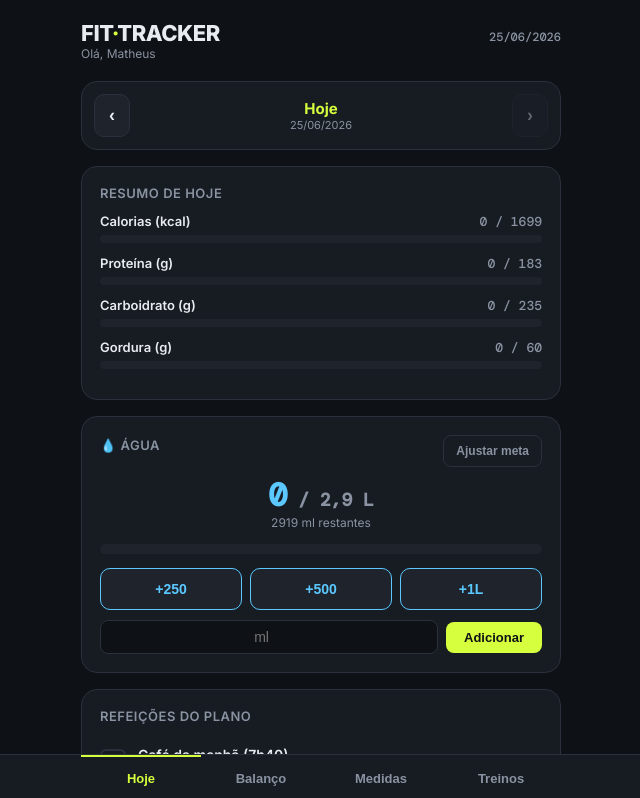
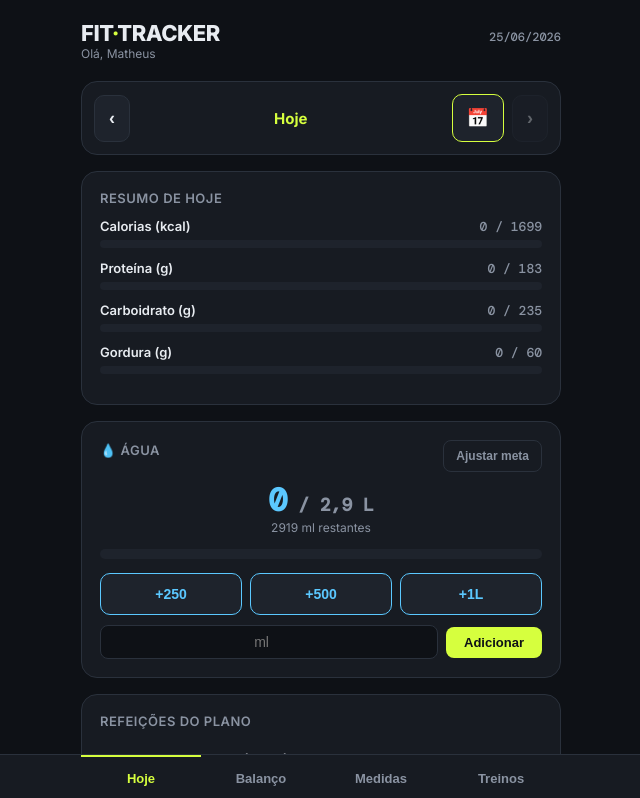
Before and after one commit to matheus-freedom/fit-tracker, a React (Vite) app: page / in a window 1280 px wide. Shown: the top 798 px of the page, without its empty margins (319-959 px from the left). Built offline with nearby package versions, Linux system fonts and the light colour scheme; a web font is replaced by a local one.

Commit message:
Update FitTracker.jsx

```diff
--- a/src/FitTracker.jsx
+++ b/src/FitTracker.jsx
@@ -270,6 +270,49 @@ function MiniGrafico({ pontos, cor, label, valorAtual }) {
   );
 }
 
+/*
+ * SELETOR DE DATA reutilizável (usado na aba Hoje e na aba Medidas).
+ * Setas ‹ › para ajuste fino de 1 dia + um botão de CALENDÁRIO explícito para
+ * saltos grandes (ex: voltar 60 dias). O botão de calendário é visível e óbvio
+ * — antes o calendário ficava num campo invisível e ninguém o descobria.
+ * Props: value (AAAA-MM-DD), onChange (recebe nova data), rotuloHoje liga/desliga
+ * o texto "Hoje", e maxHoje impede escolher datas futuras.
+ */
+function SeletorData({ value, onChange, rotuloHoje = true, maxHoje = true }) {
+  const ehHoje = value === hoje();
+  return (
+    <div style={{ display: "flex", alignItems: "center", gap: 8 }}>
+      <button onClick={() => onChange(somarDias(value, -1))} style={{ ...btnSec, padding: "12px 14px", fontSize: 18 }} aria-label="Dia anterior">‹</button>
+
+      <div style={{ flex: 1, textAlign: "center" }}>
+        <div style={{ fontSize: 15, fontWeight: 700, color: ehHoje && rotuloHoje ? ACCENT : TEXT }}>
+          {ehHoje && rotuloHoje ? "Hoje" : fmtData(value)}
+        </div>
+      </div>
+
+      {/* Botão de calendário EXPLÍCITO — abre o seletor nativo para saltos grandes */}
+      <div style={{ position: "relative" }}>
+        <button style={{ ...btnSec, padding: "12px 14px", fontSize: 18, borderColor: ACCENT, color: ACCENT }} aria-label="Abrir calendário">📅</button>
+        <input
+          type="date"
+          value={value}
+          max={maxHoje ? hoje() : undefined}
+          onChange={(e) => { if (e.target.value) onChange(e.target.value); }}
+          style={{ position: "absolute", inset: 0, opacity: 0, width: "100%", height: "100%", cursor: "pointer", border: "none" }}
+          aria-label="Escolher data no calendário"
+        />
+      </div>
+
+      <button
+        onClick={() => { if (!(maxHoje && ehHoje)) onChange(somarDias(value, 1)); }}
+        disabled={maxHoje && ehHoje}
+        style={{ ...btnSec, padding: "12px 14px", fontSize: 18, opacity: (maxHoje && ehHoje) ? 0.35 : 1, cursor: (maxHoje && ehHoje) ? "default" : "pointer" }}
+        aria-label="Próximo dia"
+      >›</button>
+    </div>
+  );
+}
+
 // ============================ [UI-HOJE] =====================================
 function AbaHoje({ dados, setDados, pesoAtual }) {
   // Data selecionada — começa em hoje, mas o usuário pode navegar para dias anteriores
@@ -369,35 +412,8 @@ function AbaHoje({ dados, setDados, pesoAtual }) {
   return (
     <div>
       {/* SELETOR DE DATA — setas para dia anterior/próximo + calendário */}
-      <div style={{ ...card, padding: 12, display: "flex", alignItems: "center", gap: 8 }}>
-        <button
-          onClick={() => setD(somarDias(d, -1))}
-          style={{ ...btnSec, padding: "10px 14px", fontSize: 18 }}
-          aria-label="Dia anterior"
-        >‹</button>
-
-        <div style={{ flex: 1, textAlign: "center", position: "relative" }}>
-          <div style={{ fontSize: 15, fontWeight: 700, color: ehHoje ? ACCENT : TEXT }}>
-            {ehHoje ? "Hoje" : fmtData(d)}
-          </div>
-          <div style={{ fontSize: 11, color: MUTED }}>{ehHoje ? fmtData(d) : "dia anterior"}</div>
-          {/* input de data invisível por cima, abre o calendário nativo ao tocar */}
-          <input
-            type="date"
-            value={d}
-            max={hoje()}
-            onChange={(e) => { if (e.target.value) setD(e.target.value); }}
-            style={{ position: "absolute", inset: 0, opacity: 0, width: "100%", height: "100%", cursor: "pointer", border: "none" }}
-            aria-label="Escolher data no calendário"
-          />
-        </div>
-
-        <button
-          onClick={() => { if (!ehHoje) setD(somarDias(d, 1)); }}
-          disabled={ehHoje}
-          style={{ ...btnSec, padding: "10px 14px", fontSize: 18, opacity: ehHoje ? 0.35 : 1, cursor: ehHoje ? "default" : "pointer" }}
-          aria-label="Próximo dia"
-        >›</button>
+      <div style={{ ...card, padding: 12 }}>
+        <SeletorData value={d} onChange={setD} />
       </div>
 
       {/* Botão para voltar rápido ao hoje, só aparece quando está num dia passado */}
@@ -947,19 +963,8 @@ function AbaMedidas({ dados, setDados }) {
         {/* Seletor de data da medição — permite lançar bioimpedâncias/dobras antigas */}
         <div style={{ marginBottom: 14 }}>
           <label style={lbl}>Data da medição</label>
-          <div style={{ display: "flex", alignItems: "center", gap: 8 }}>
-            <button onClick={() => setDataMedida(somarDias(dataMedida, -1))} style={{ ...btnSec, padding: "10px 14px", fontSize: 18 }} aria-label="Dia anterior">‹</button>
-            <div style={{ flex: 1, textAlign: "center", position: "relative", background: CARD2, border: "1px solid " + BORDER, borderRadius: 10, padding: "10px 0" }}>
-              <span style={{ fontSize: 15, fontWeight: 700, color: dataMedida === hoje() ? ACCENT : TEXT }}>
-                {dataMedida === hoje() ? "Hoje" : fmtData(dataMedida)}
-              </span>
-              <input type="date" value={dataMedida} max={hoje()} onChange={(e) => { if (e.target.value) setDataMedida(e.target.value); }}
-                style={{ position: "absolute", inset: 0, opacity: 0, width: "100%", height: "100%", cursor: "pointer", border: "none" }} aria-label="Escolher data" />
-            </div>
-            <button onClick={() => { if (dataMedida !== hoje()) setDataMedida(somarDias(dataMedida, 1)); }} disabled={dataMedida === hoje()}
-              style={{ ...btnSec, padding: "10px 14px", fontSize: 18, opacity: dataMedida === hoje() ? 0.35 : 1 }} aria-label="Próximo dia">›</button>
-          </div>
-          <div style={{ fontSize: 11, color: MUTED, marginTop: 6 }}>Toque no centro para abrir o calendário e lançar uma medida antiga.</div>
+          <SeletorData value={dataMedida} onChange={setDataMedida} />
+          <div style={{ fontSize: 11, color: MUTED, marginTop: 6 }}>Use o 📅 para saltar para uma data distante, ou as setas para ajustar dia a dia.</div>
           {jaExisteNaData && (
             <div style={{ fontSize: 12, color: ORANGE, marginTop: 6 }}>
               ⚠ Já existe uma medida nesta data. Salvar vai substituí-la.
```
